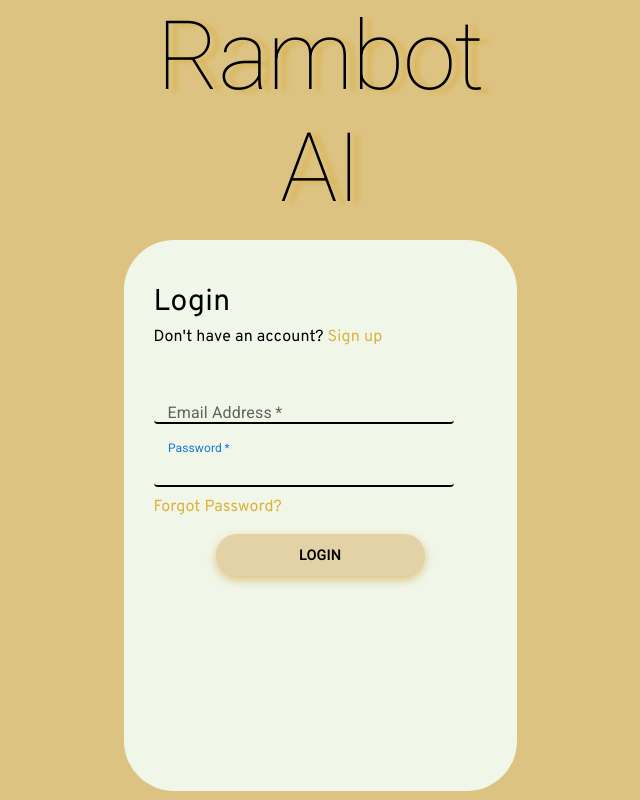
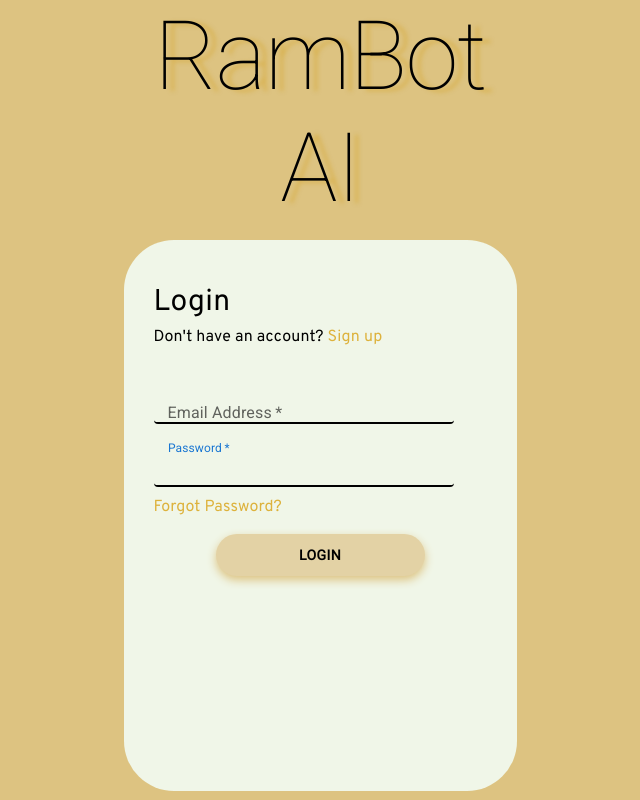
Before and after one commit to syscilythedeveloper/TeacherChatBot, a Next.js app: page / in a window 1280 px wide. Shown: the whole page, without its empty margins (320-960 px from the left). Built offline with nearby package versions, Linux system fonts and the light colour scheme; a web font is replaced by a local one.

Commit message:
fix heading

```diff
--- a/app/page.jsx
+++ b/app/page.jsx
@@ -29,7 +29,7 @@ export default function Home() {
               fontFamily: 'Rampart One, Roboto, sans-serif',
             }}
           >
-            Rambot AI
+            RamBot AI
           </Typography>
         </Box>
         <Box
```
